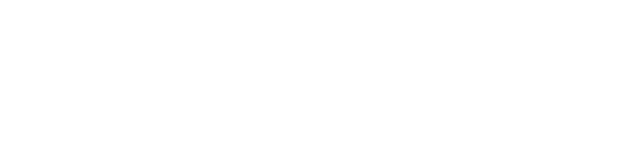
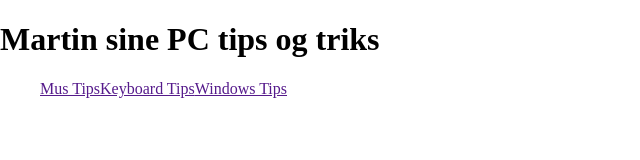
Before and after one commit to Martin-koder1/A2G-Kurs-Oppgave-4, a website: page index.html in a window 1280 px wide. Shown: the whole page, without its empty margins (0-640 px from the left). Drawn offline with Linux system fonts and the light colour scheme.

Commit message:
started on heading

```diff
--- a/index.html
+++ b/index.html
@@ -9,7 +9,22 @@
   </head>
   <body>
   <header>
-    <h1></h1>
+    <h1>Martin sine PC tips og triks</h1>
+    <nav>
+      <div>
+        <ul class="LocatonLinks">
+          <il>
+            <a href="">Mus Tips</a>
+          </il>
+          <il>
+            <a href="">Keyboard Tips</a>
+          </il>
+          <il>
+            <a href="">Windows Tips</a>
+          </il>
+        </ul>
+      </div>
+    </nav>
   </header>
   <main>
     <section>
--- a/style.css
+++ b/style.css
@@ -1,3 +1,11 @@
 body {
     margin: 0;
   }
+
+.LocatonLinks {
+  display: flex;
+}
+
+  @media{
+
+  }
```
